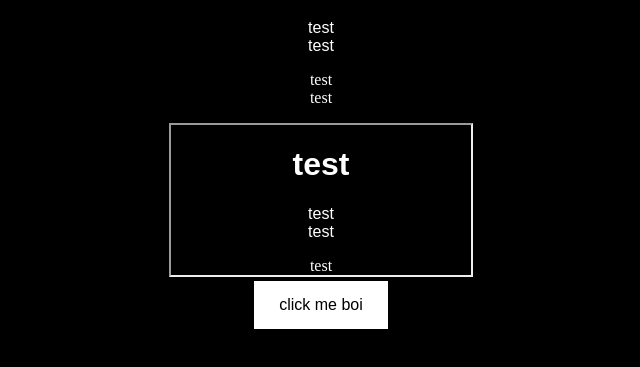
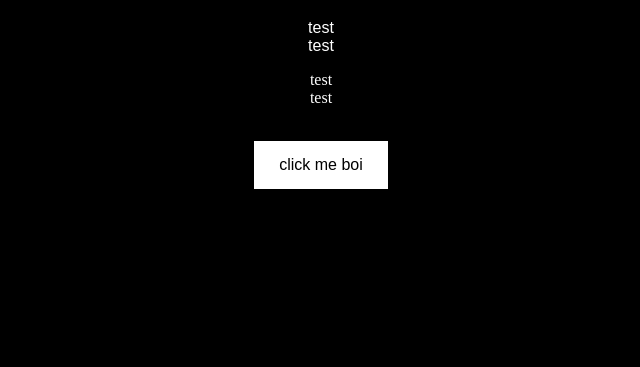
Before and after one commit to AkkozaDevelops/old-website, a plain HTML site: page index.html in a window 1280 px wide. Shown: the part 61-428 px from the top of the page, without its empty margins (319-959 px from the left). Drawn offline with Linux system fonts and the light colour scheme.

Commit message:
Update index.html

```diff
--- a/index.html
+++ b/index.html
@@ -28,7 +28,7 @@
       <h1 class="coolText">test</h1>
       <p class="coolText">test<br>test</p>
       <p>test<br>test</p>
-      <iframe src="https://akkozadevelops.github.io/index.html"></iframe>
+      <!-- <iframe src="https://akkozadevelops.github.io/index.html"></iframe> -->
       <br>
       <button class="button">click me boi</button>
     </center>
```
